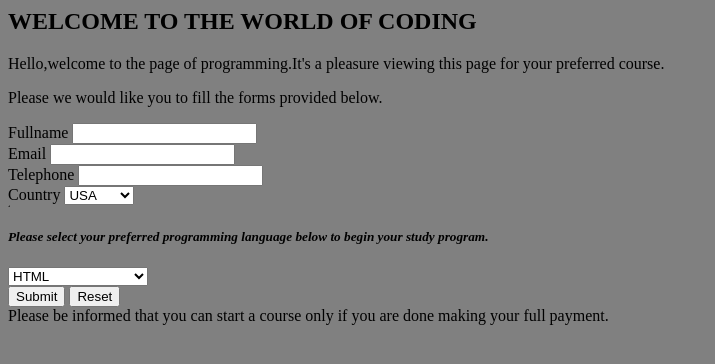
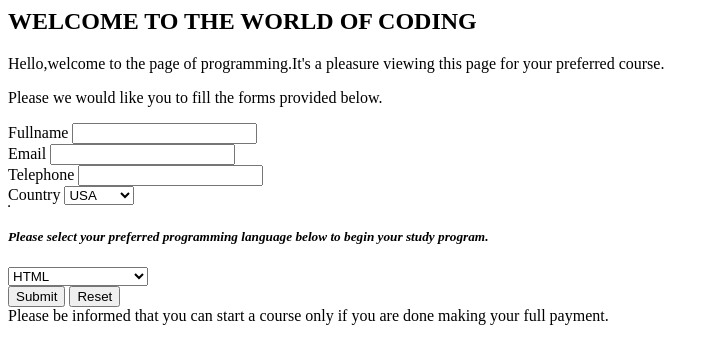
Before and after one commit to comfortabankwah/cabankwah, a plain HTML site: page index.html in a window 1280 px wide. Shown: the whole page, without its empty margins (0-715 px from the left). Drawn offline with Linux system fonts and the light colour scheme.

Commit message:
Update index.html

```diff
--- a/index.html
+++ b/index.html
@@ -3,7 +3,7 @@
 <head>
      <title>CodeWorlds</title>
 </head>
-<body bgcolor="grey">
+<body>
 	 <h2><b>WELCOME TO THE WORLD OF CODING</b></h2>
 	<p>Hello,welcome to the page of programming.It's a pleasure viewing this page for your preferred course.</p>
 	<p>Please we would like you to fill  the forms provided below.</p>
@@ -41,6 +41,6 @@ Country
 <input type="Reset"value="Reset"><br>
 Please be informed that you can start a course only if you are done making your full payment.
 <br>
-<br><i><u><marquee>THANKS FOR VISITING 1REALOFFSET'S WEBSITE</marquee></u></i>
+<br><i><u><marquee>THANKS FOR VISITING CODEWORLDS</marquee></u></i>
 </body>
 </html>
```
